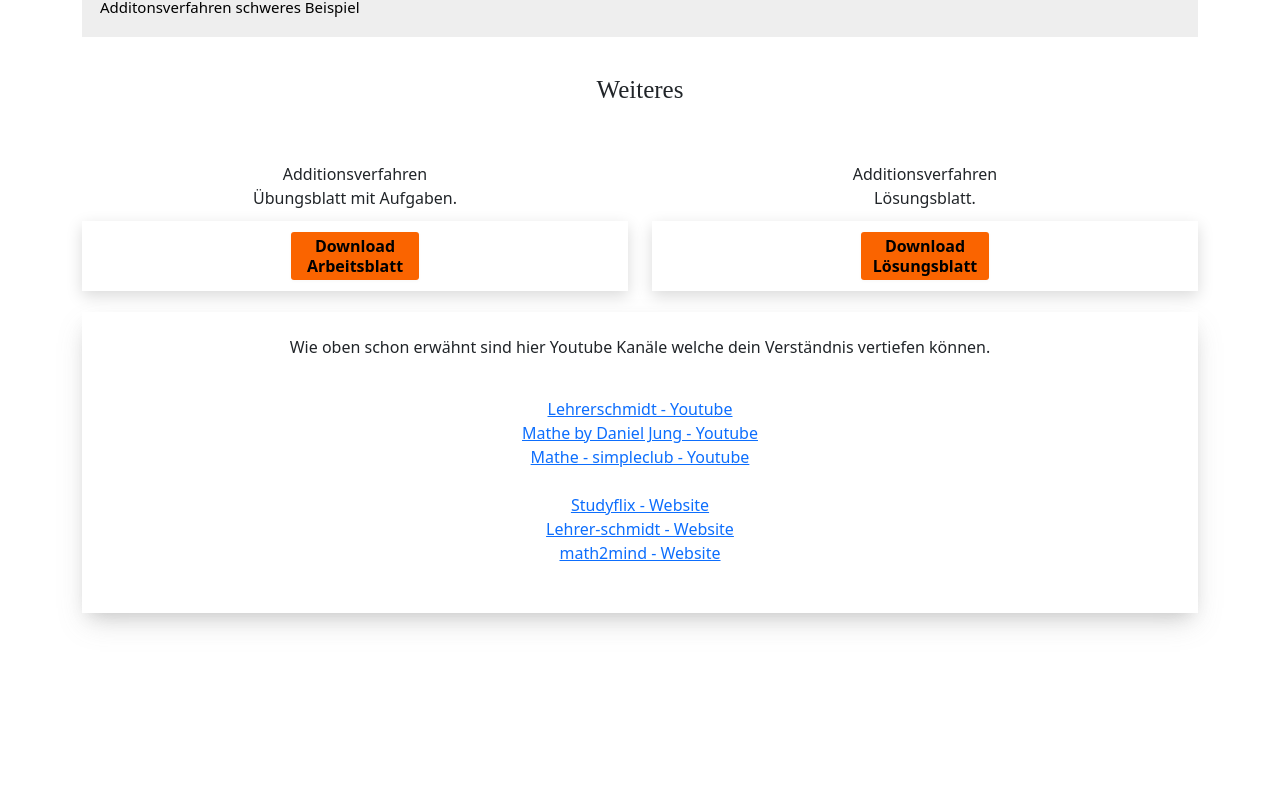
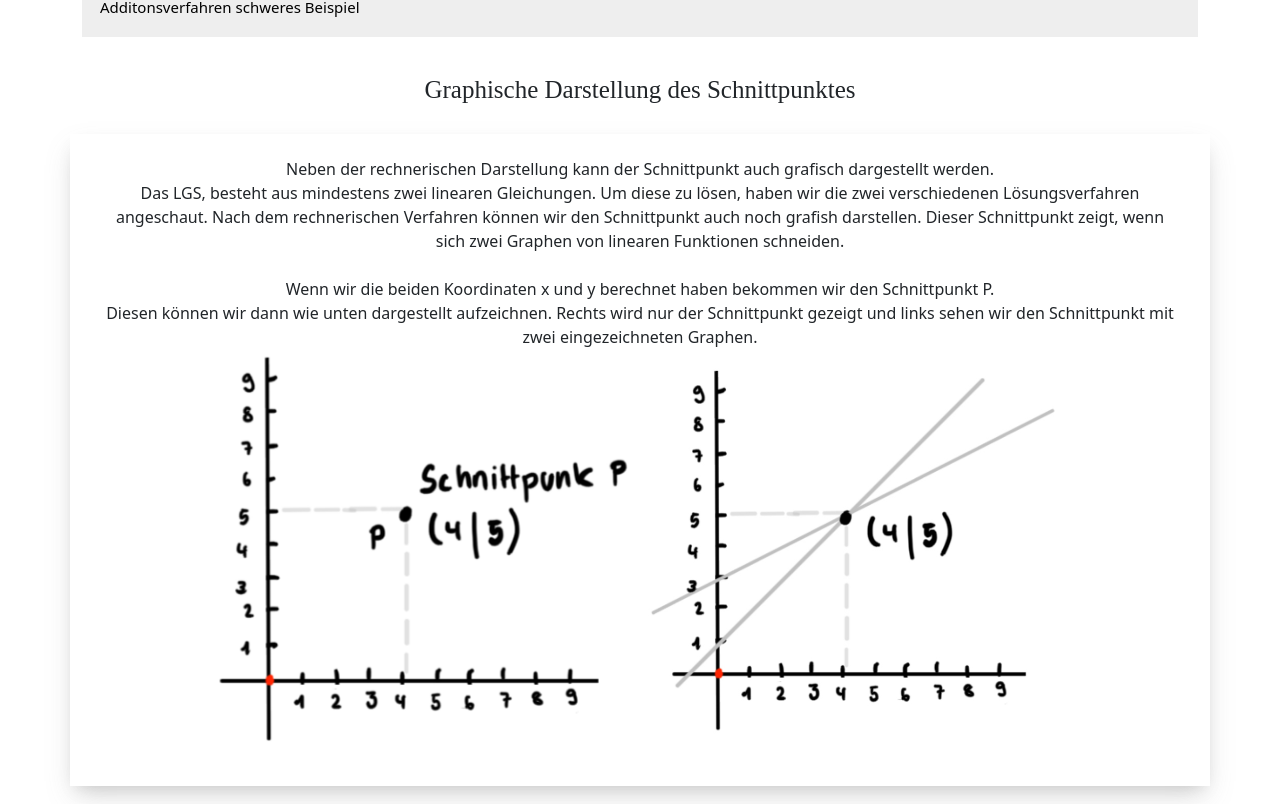
Before and after one commit to BZZ-ab20c/BZZ-ab20c.github.io, a React (Create React App) app in the folder client/: page /linearegeleichungen/AM in a window 1280 px wide. Shown: the part 936-1740 px from the top of the page. Before the commit the page ends 1621 px from the top, so only its background shows below. Built offline with nearby package versions, Linux system fonts and the light colour scheme.

Commit message:
oke hope das ich nix kapput mache

```diff
--- a/client/src/pages/lineareGleichungenSubPages/am.js
+++ b/client/src/pages/lineareGleichungenSubPages/am.js
@@ -1,4 +1,6 @@
 import LineareGleichungenBanner from "./banner";
+import LGS from "../../img/lineargleichungen/lgslf.jpg";
+import LGS2 from "../../img/lineargleichungen/lgslf2.jpg";
 import 'bootstrap/dist/css/bootstrap.min.css';
 import '../../styles/lineareGleichungen/sbs.css';
 import useDocumentTitle from "../../utils/UseDocumentTitle";
@@ -207,10 +209,41 @@ const AM = () => {
                 </div>
                 <br/>
             </section>
+            <section id="schnittpunkt">
+                <div className="container">
+                <div className="tag-title">
+                        <p style={{textAlign: "center"}}>
+                            Graphische Darstellung des Schnittpunktes
+                        </p>
+                    </div>
+                    <div className="row">
+                        <div className="box">
+                            <div className="box-inhalt">
+                                Neben der rechnerischen Darstellung kann der Schnittpunkt auch grafisch dargestellt werden.
+                                <br/>
+                                    Das LGS, besteht aus mindestens zwei linearen Gleichungen. Um diese zu lösen, haben wir
+                                    die zwei verschiedenen Lösungsverfahren angeschaut. Nach dem rechnerischen Verfahren können
+                                    wir den Schnittpunkt auch noch <b>grafish darstellen</b>. Dieser Schnittpunkt zeigt, wenn sich
+                                    zwei Graphen von linearen Funktionen schneiden.
+                                <br/>
+                                <br/>
+                                    Wenn wir die beiden Koordinaten x und y berechnet haben bekommen wir den Schnittpunkt P. <br/>Diesen können
+                                    wir dann wie unten dargestellt aufzeichnen. Rechts wird nur der Schnittpunkt gezeigt und links sehen wir
+                                    den Schnittpunkt mit zwei eingezeichneten Graphen.
+                                <br/>
+                                <img className="lgs-img" src={LGS2} alt={"LGS2"}/>
+                                <img className="lgs-img" src={LGS} alt={"LGS"}/>
+                                <br/>
+                            </div>
+                        </div>
+                    </div>
+                </div>
+            </section>
             <section id="weiters">
                 <div className="container">
                     <div className="tag-title">
                         <p style={{textAlign: "center"}}>
+                            <br/>
                             Weiteres
                         </p>
                     </div>
--- a/client/src/pages/lineareGleichungenSubPages/subm.js
+++ b/client/src/pages/lineareGleichungenSubPages/subm.js
@@ -1,4 +1,6 @@
 import 'bootstrap/dist/css/bootstrap.min.css';
+import LGS from "../../img/lineargleichungen/lgslf.jpg";
+import LGS2 from "../../img/lineargleichungen/lgslf2.jpg";
 import '../../styles/lineareGleichungen/sbs.css';
 import LineareGleichungenBanner from "./banner";
 import {saveAs} from "file-saver";
@@ -232,6 +234,36 @@ const SUBM = () => {
                 </div>
                 <br/>
             </section>
+            <section id="schnittpunkt">
+                <div className="container">
+                <div className="tag-title">
+                        <p style={{textAlign: "center"}}>
+                            Graphische Darstellung des Schnittpunktes
+                        </p>
+                    </div>
+                    <div className="row">
+                        <div className="box">
+                            <div className="box-inhalt">
+                                Neben der rechnerischen Darstellung, kann der Schnittpunkt auch grafisch Dargestellt werden.
+                                <br/>
+                                    Das LGS, besteht aus mindestens zwei linearen Gleichungen. Um diese zu lösen, haben wir
+                                    die zwei verschiedenen Lösungsverfahren angeschaut. Nach dem rechnerischen Verfahren können
+                                    wir den Schnittpunkt auch noch <b>grafish darstellen</b>. Dieser Schnittpunkt zeigt, wenn sich
+                                    zwei Graphen von linearen Funktionen schneiden.
+                                <br/>
+                                <br/>
+                                    Wenn wir die beiden Koordinaten x und y berechnet haben, bekommen wir den Schnittpunkt P. <br/>Diesen können
+                                    wir dann wie unten dargestellt aufzeichnen. Rechts wird nur der Schnittpunkt gezeigt und links sehen wir
+                                    den Schnittpunkt mit zwei eingezeichneten Graphen.
+                                <br/>
+                                <img className="lgs-img" src={LGS2} alt={"LGS2"}/>
+                                <img className="lgs-img" src={LGS} alt={"LGS"}/>
+                                <br/>
+                            </div>
+                        </div>
+                    </div>
+                </div>
+            </section>
             <section id="weiters">
                 <div className="container">
                     <div className="tag-title">
--- a/client/src/styles/lineareGleichungen/index.css
+++ b/client/src/styles/lineareGleichungen/index.css
@@ -140,3 +140,7 @@ h2{
     padding-right: 8px;
     font-family: "Century Gothic", CenturyGothic;
 }
+
+.lgs-img{
+    width: 40%;
+}
```
Also changed, not shown: client/src/img/lineargleichungen/lgslf.jpg (added), client/src/img/lineargleichungen/lgslf2.jpg (added).
